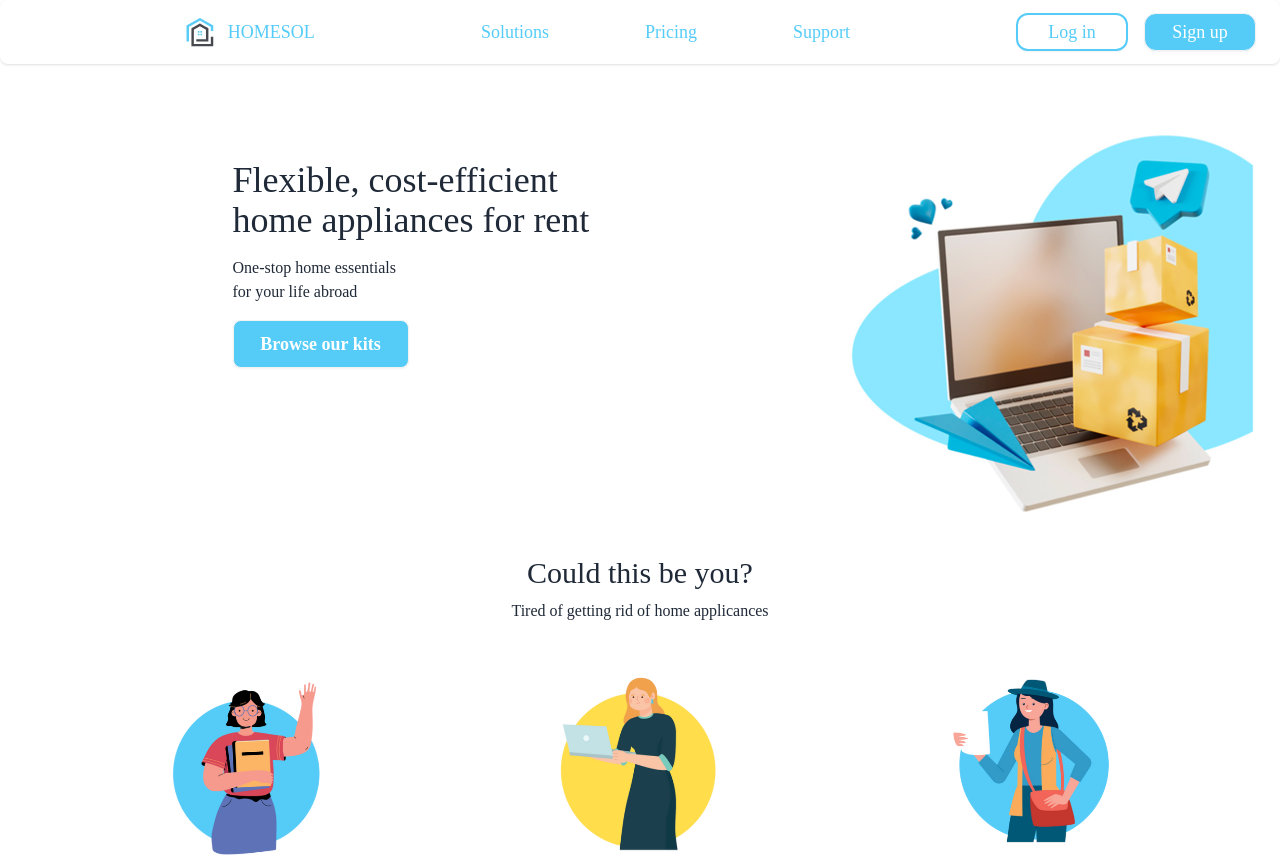
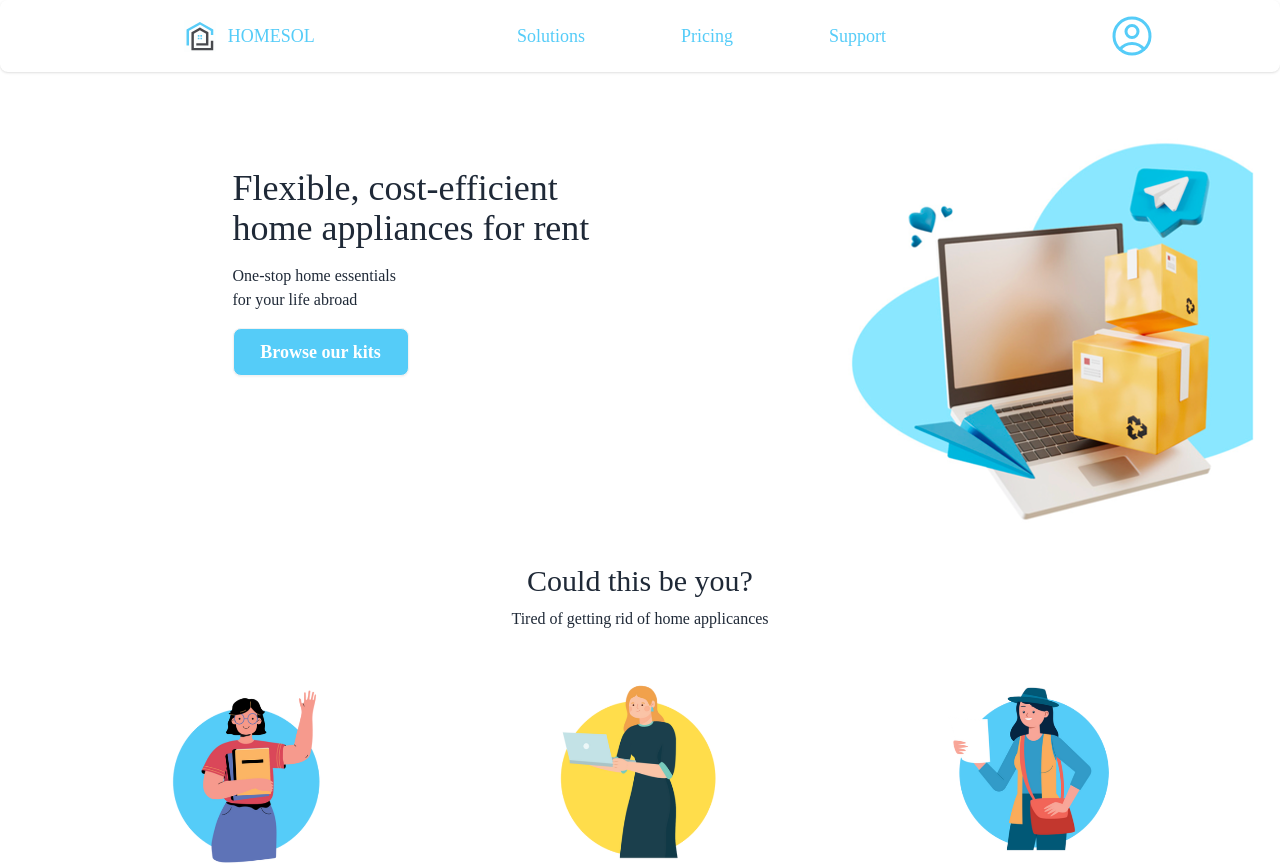
Before and after one commit to Aust1nC/Homesol, an Angular app in the folder frontend/: page / in a window 1280 px wide. Shown: the top 864 px of the page. Built offline with nearby package versions, Linux system fonts and the light colour scheme; a web font is replaced by a local one.

Commit message:
Dynamic header for authenticated user

```diff
--- a/frontend/src/app/shared/components/header/header.component.html
+++ b/frontend/src/app/shared/components/header/header.component.html
@@ -16,14 +16,43 @@
     <button
       class="btn btn-sm font-normal rounded-xl w-20 sm:w-28 text-lg border-2 hover:border-[#55CCF8] border-[#55CCF8] outline-[#55CCF8] text-[#55CCF8] bg-white hover:bg-[#55CCF8] hover:text-white"
       routerLink="auth/login"
+      *ngIf="!authService.currentUserValue"
     >
       Log in
     </button>
     <button
       class="btn btn-sm font-normal rounded-xl w-18 sm:w-28 text-lg bg-[#55CCF8] text-white hover:bg-[#58bde2]"
       routerLink="auth/signup"
+      *ngIf="!authService.currentUserValue"
     >
       Sign up
     </button>
+    <div class="dropdown pr-8 lg:pr-20" *ngIf="authService.currentUserValue">
+      <div>
+        <svg
+          xmlns="http://www.w3.org/2000/svg"
+          fill="none"
+          viewBox="0 0 24 24"
+          stroke-width="1.5"
+          stroke="currentColor"
+          role="button"
+          tabindex="0"
+          class="btn m-1 bg-transparent border-none shadow-none text-[#55CCF8]"
+        >
+          <path
+            stroke-linecap="round"
+            stroke-linejoin="round"
+            d="M17.982 18.725A7.488 7.488 0 0 0 12 15.75a7.488 7.488 0 0 0-5.982 2.975m11.963 0a9 9 0 1 0-11.963 0m11.963 0A8.966 8.966 0 0 1 12 21a8.966 8.966 0 0 1-5.982-2.275M15 9.75a3 3 0 1 1-6 0 3 3 0 0 1 6 0Z"
+          />
+        </svg>
+      </div>
+      <ul
+        tabindex="0"
+        class="dropdown-content z-[1] menu p-2 shadow bg-base-100 rounded-box w-full"
+      >
+        <li><a>Profile</a></li>
+        <li><a class="text-red-400" (click)="logout()">Logout</a></li>
+      </ul>
+    </div>
   </div>
 </section>
--- a/frontend/src/app/shared/components/header/header.component.ts
+++ b/frontend/src/app/shared/components/header/header.component.ts
@@ -1,8 +1,15 @@
 import { Component } from '@angular/core';
+import { AuthService } from '../../../core/services/auth/auth.service';
 
 @Component({
   selector: 'app-header',
   templateUrl: './header.component.html',
   styleUrls: ['./header.component.css'],
 })
-export class HeaderComponent {}
+export class HeaderComponent {
+  constructor(public authService: AuthService) {}
+
+  logout() {
+    this.authService.logout();
+  }
+}
--- a/frontend/src/app/shared/layouts/header-footer-layout/header-footer-layout.component.ts
+++ b/frontend/src/app/shared/layouts/header-footer-layout/header-footer-layout.component.ts
@@ -3,8 +3,6 @@ import { Component } from '@angular/core';
 @Component({
   selector: 'app-header-footer-layout',
   templateUrl: './header-footer-layout.component.html',
-  styleUrl: './header-footer-layout.component.css'
+  styleUrl: './header-footer-layout.component.css',
 })
-export class HeaderFooterLayoutComponent {
-
-}
+export class HeaderFooterLayoutComponent {}
```
